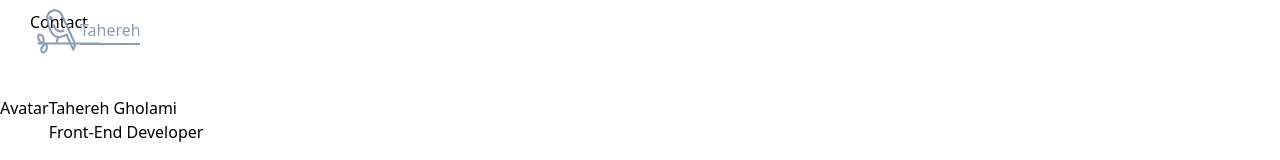
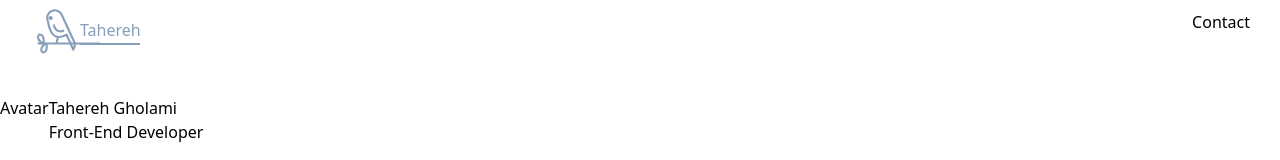
Before and after one commit to TahereGmi/TahereGmi.github.io, a Next.js app: page / in a window 1280 px wide. Shown: the top 160 px of the page. Built offline with nearby package versions, Linux system fonts and the light colour scheme.

Commit message:
Header flex display

```diff
--- a/components/Header/index.tsx
+++ b/components/Header/index.tsx
@@ -33,7 +33,7 @@ const Header: React.FC = () => {
 
   return (
     <nav className={styles.header}>
-      <div className='container ml-auto mr-auto'>
+      <div className='container ml-auto mr-auto flex flex-row-reverse'>
         <a href="#home" className="smooth-link isFixedLink">
           <span className={styles.textIcon}>
               <Bird className={styles.svgWrap}/>
--- a/pages/home.module.scss
+++ b/pages/home.module.scss
@@ -4,13 +4,11 @@
 }
 
 .home {
-    // background-color: #444;
     min-height: 100vh;
     @extend .defaultHeight;
 }
 
 .contact {
-    // background-color: #4ff;
     min-height: 500px;
     @extend .defaultHeight;
 }
```
